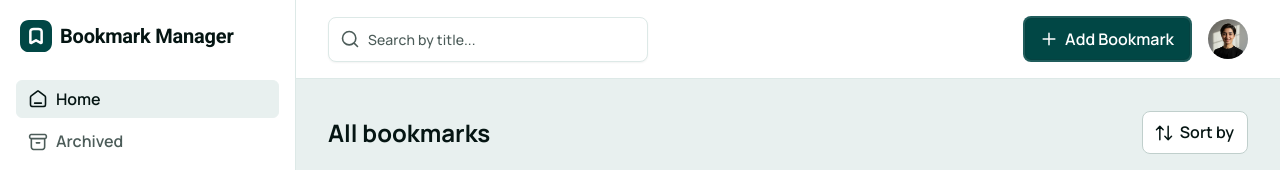
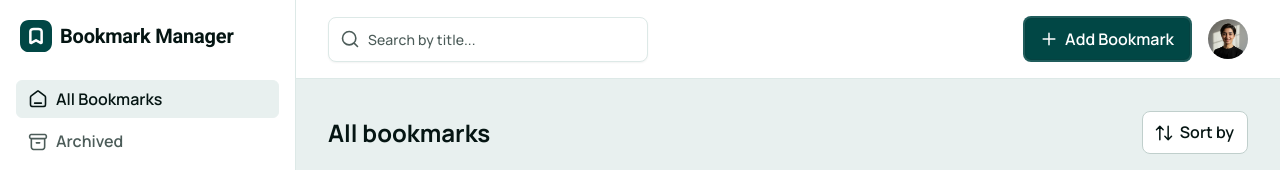
Before and after one commit to maribostashvili-93/Bookmark-manager, a React (Vite) app: page / in a window 1280 px wide. Shown: the top 170 px of the page. Built offline with nearby package versions, Linux system fonts and the light colour scheme.

Commit message:
Add archive and restore views

```diff
--- a/src/App.jsx
+++ b/src/App.jsx
@@ -1,12 +1,19 @@
 import { useState } from 'react'
 import Home from './pages/Home/Home.jsx'
-import { bookmarks as initialBookmarks } from './data/bookmarks.js'
+import Archived from './pages/Archived/Archived.jsx'
+import {
+  bookmarks as activeBookmarks,
+  archivedBookmarks,
+} from './data/bookmarks.js'
+
+const initialBookmarks = [...activeBookmarks, ...archivedBookmarks]
 
 // Pages: Home, Archived, Tagged, Search, SignIn, SignUp, ForgotPassword (see src/pages)
 // Prototype states (open menus, modals, drawer): see src/pages/Screens.jsx
 // Swap the component below to preview another page until routing is added.
 function App() {
   const [bookmarks, setBookmarks] = useState(initialBookmarks)
+  const [currentView, setCurrentView] = useState('home')
 
   function handleTogglePin(bookmarkId) {
     setBookmarks((currentBookmarks) =>
@@ -18,12 +25,30 @@ function App() {
     )
   }
 
-  return (
-    <Home
-      bookmarks={bookmarks}
-      onTogglePin={handleTogglePin}
-    />
+  function handleToggleArchive(bookmarkId) {
+    setBookmarks((currentBookmarks) =>
+      currentBookmarks.map((bookmark) =>
+        bookmark.id === bookmarkId
+          ? { ...bookmark, isArchived: !bookmark.isArchived }
+          : bookmark,
+      ),
+    )
+  }
+
+  const visibleBookmarks = bookmarks.filter((bookmark) =>
+    currentView === 'archived' ? bookmark.isArchived : !bookmark.isArchived,
   )
+
+  const sharedPageProps = {
+    bookmarks: visibleBookmarks,
+    onNavigate: setCurrentView,
+    onToggleArchive: handleToggleArchive,
+    onTogglePin: handleTogglePin,
+  }
+
+  return currentView === 'archived'
+    ? <Archived {...sharedPageProps} />
+    : <Home {...sharedPageProps} />
 }
 
 export default App
--- a/src/components/AppLayout/AppLayout.jsx
+++ b/src/components/AppLayout/AppLayout.jsx
@@ -19,6 +19,7 @@ function AppLayout({
   title,
   highlight,
   bookmarks,
+  emptyMessage,
   active = 'home',
   selectedTags = [],
   sidebarOpen = false,
@@ -28,6 +29,8 @@ function AppLayout({
   sortOpen = false,
   profileOpen = false,
   searchValue,
+  onNavigate,
+  onToggleArchive,
   onTogglePin,
 }) {
   const [activeMenuId, setActiveMenuId] = useState(null)
@@ -42,9 +45,19 @@ function AppLayout({
     setActiveMenuId(null)
   }
 
+  function handleToggleArchive(bookmarkId) {
+    onToggleArchive?.(bookmarkId)
+    setActiveMenuId(null)
+  }
+
   return (
     <div className="app">
-      <Sidebar open={sidebarOpen} active={active} selectedTags={selectedTags} />
+      <Sidebar
+        open={sidebarOpen}
+        active={active}
+        selectedTags={selectedTags}
+        onNavigate={onNavigate}
+      />
       {sidebarOpen && <div className="sidebar-overlay" />}
 
       <div className="app__content">
@@ -55,7 +68,9 @@ function AppLayout({
 
           <BookmarkList
             bookmarks={bookmarks}
+            emptyMessage={emptyMessage}
             openMenuId={visibleMenuId}
+            onToggleArchive={handleToggleArchive}
             onToggleMenu={handleMenuToggle}
             onTogglePin={handleTogglePin}
           />
--- a/src/components/BookmarkCard/BookmarkCard.jsx
+++ b/src/components/BookmarkCard/BookmarkCard.jsx
@@ -5,7 +5,7 @@ import '../DropdownMenu/DropdownMenu.css'
 import './BookmarkCard.css'
 
 // menuOpen=true shows the "⋮" actions menu under the button
-function BookmarkCard({ bookmark, menuOpen = false, onToggleMenu, onTogglePin }) {
+function BookmarkCard({ bookmark, menuOpen = false, onToggleArchive, onToggleMenu, onTogglePin }) {
   const {
     logo,
     title,
@@ -42,6 +42,7 @@ function BookmarkCard({ bookmark, menuOpen = false, onToggleMenu, onTogglePin })
                 <BookmarkActionsMenu
                   archived={isArchived}
                   pinned={isPinned}
+                  onToggleArchive={() => onToggleArchive?.(bookmark.id)}
                   onTogglePin={() => onTogglePin?.(bookmark.id)}
                 />
               </div>
--- a/src/components/BookmarkList/BookmarkList.jsx
+++ b/src/components/BookmarkList/BookmarkList.jsx
@@ -1,9 +1,9 @@
 import BookmarkCard from '../BookmarkCard/BookmarkCard.jsx'
 import EmptyData from '../EmptyData/EmptyData.jsx'
 
-function BookmarkList({ bookmarks = [], openMenuId, onToggleMenu, onTogglePin }) {
+function BookmarkList({ bookmarks = [], emptyMessage, openMenuId, onToggleArchive, onToggleMenu, onTogglePin }) {
   if (bookmarks.length === 0) {
-    return <EmptyData />
+    return <EmptyData message={emptyMessage} />
   }
 
   return (
@@ -13,6 +13,7 @@ function BookmarkList({ bookmarks = [], openMenuId, onToggleMenu, onTogglePin })
           key={bookmark.id}
           bookmark={bookmark}
           menuOpen={bookmark.id === openMenuId}
+          onToggleArchive={onToggleArchive}
           onToggleMenu={onToggleMenu}
           onTogglePin={onTogglePin}
         />
--- a/src/components/Menus/BookmarkActionsMenu.jsx
+++ b/src/components/Menus/BookmarkActionsMenu.jsx
@@ -2,14 +2,14 @@ import { DropdownMenu, DropdownItem } from '../DropdownMenu/DropdownMenu.jsx'
 
 // Card "⋮" menu. archived=true shows the Archived-page actions,
 // pinned=true swaps "Pin" for "Unpin".
-function BookmarkActionsMenu({ archived = false, pinned = false, onTogglePin }) {
+function BookmarkActionsMenu({ archived = false, pinned = false, onToggleArchive, onTogglePin }) {
   return (
     <DropdownMenu>
       <DropdownItem leftIcon="link-external">Visit</DropdownItem>
       <DropdownItem leftIcon="copy">Copy URL</DropdownItem>
       {archived ? (
         <>
-          <DropdownItem leftIcon="refresh">Unarchive</DropdownItem>
+          <DropdownItem leftIcon="refresh" onClick={onToggleArchive}>Restore</DropdownItem>
           <DropdownItem leftIcon="trash">Delete Permanently</DropdownItem>
         </>
       ) : (
@@ -20,7 +20,7 @@ function BookmarkActionsMenu({ archived = false, pinned = false, onTogglePin })
             <DropdownItem leftIcon="pin" onClick={onTogglePin}>Pin</DropdownItem>
           )}
           <DropdownItem leftIcon="edit">Edit</DropdownItem>
-          <DropdownItem leftIcon="archive">Archive</DropdownItem>
+          <DropdownItem leftIcon="archive" onClick={onToggleArchive}>Archive</DropdownItem>
         </>
       )}
     </DropdownMenu>
--- a/src/components/Sidebar/Sidebar.css
+++ b/src/components/Sidebar/Sidebar.css
@@ -83,6 +83,7 @@
 
 /* Nav item — Default / Hover / Active */
 .nav-item {
+  width: 100%;
   display: flex;
   align-items: center;
   gap: var(--spacing-100);
@@ -92,6 +93,8 @@
   background: var(--color-surface);
   color: var(--color-text-muted);
   text-decoration: none;
+  font: inherit;
+  text-align: left;
   cursor: pointer;
   outline: none;
 }
--- a/src/components/Sidebar/Sidebar.jsx
+++ b/src/components/Sidebar/Sidebar.jsx
@@ -27,7 +27,7 @@ const tags = [
 // Tablet / mobile (< 1024px): off-canvas drawer, shown when open=true.
 // active: "home" | "archived" | null — highlighted nav item
 // selectedTags: tag names shown as checked; shows "Reset" when not empty
-function Sidebar({ open = false, active = 'home', selectedTags = [] }) {
+function Sidebar({ open = false, active = 'home', selectedTags = [], onNavigate }) {
   return (
     <aside className={`sidebar ${open ? 'sidebar--open' : ''}`}>
       <div className="sidebar__header">
@@ -40,16 +40,26 @@ function Sidebar({ open = false, active = 'home', selectedTags = [] }) {
       <nav className="sidebar__section">
         <ul className="nav-list">
           <li>
-            <a href="#" className={`nav-item ${active === 'home' ? 'nav-item--active' : ''}`}>
+            <button
+              type="button"
+              className={`nav-item ${active === 'home' ? 'nav-item--active' : ''}`}
+              aria-current={active === 'home' ? 'page' : undefined}
+              onClick={() => onNavigate?.('home')}
+            >
               <Icon name="home" />
-              <span className="nav-item__label text-preset-3">Home</span>
-            </a>
+              <span className="nav-item__label text-preset-3">All Bookmarks</span>
+            </button>
           </li>
           <li>
-            <a href="#" className={`nav-item ${active === 'archived' ? 'nav-item--active' : ''}`}>
+            <button
+              type="button"
+              className={`nav-item ${active === 'archived' ? 'nav-item--active' : ''}`}
+              aria-current={active === 'archived' ? 'page' : undefined}
+              onClick={() => onNavigate?.('archived')}
+            >
               <Icon name="archive" />
               <span className="nav-item__label text-preset-3">Archived</span>
-            </a>
+            </button>
           </li>
         </ul>
 
--- a/src/pages/Archived/Archived.jsx
+++ b/src/pages/Archived/Archived.jsx
@@ -1,8 +1,16 @@
 import AppLayout from '../../components/AppLayout/AppLayout.jsx'
-import { archivedBookmarks } from '../../data/bookmarks.js'
 
-function Archived() {
-  return <AppLayout title="Archived bookmarks" bookmarks={archivedBookmarks} active="archived" />
+function Archived({ bookmarks, onNavigate, onToggleArchive }) {
+  return (
+    <AppLayout
+      title="Archived bookmarks"
+      bookmarks={bookmarks}
+      active="archived"
+      emptyMessage="You don't have any archived bookmarks."
+      onNavigate={onNavigate}
+      onToggleArchive={onToggleArchive}
+    />
+  )
 }
 
 export default Archived
--- a/src/pages/Home/Home.jsx
+++ b/src/pages/Home/Home.jsx
@@ -1,11 +1,13 @@
 import AppLayout from '../../components/AppLayout/AppLayout.jsx'
 
-function Home({ bookmarks, onTogglePin }) {
+function Home({ bookmarks, onNavigate, onToggleArchive, onTogglePin }) {
   return (
     <AppLayout
       title="All bookmarks"
       bookmarks={bookmarks}
       active="home"
+      onNavigate={onNavigate}
+      onToggleArchive={onToggleArchive}
       onTogglePin={onTogglePin}
     />
   )
```
